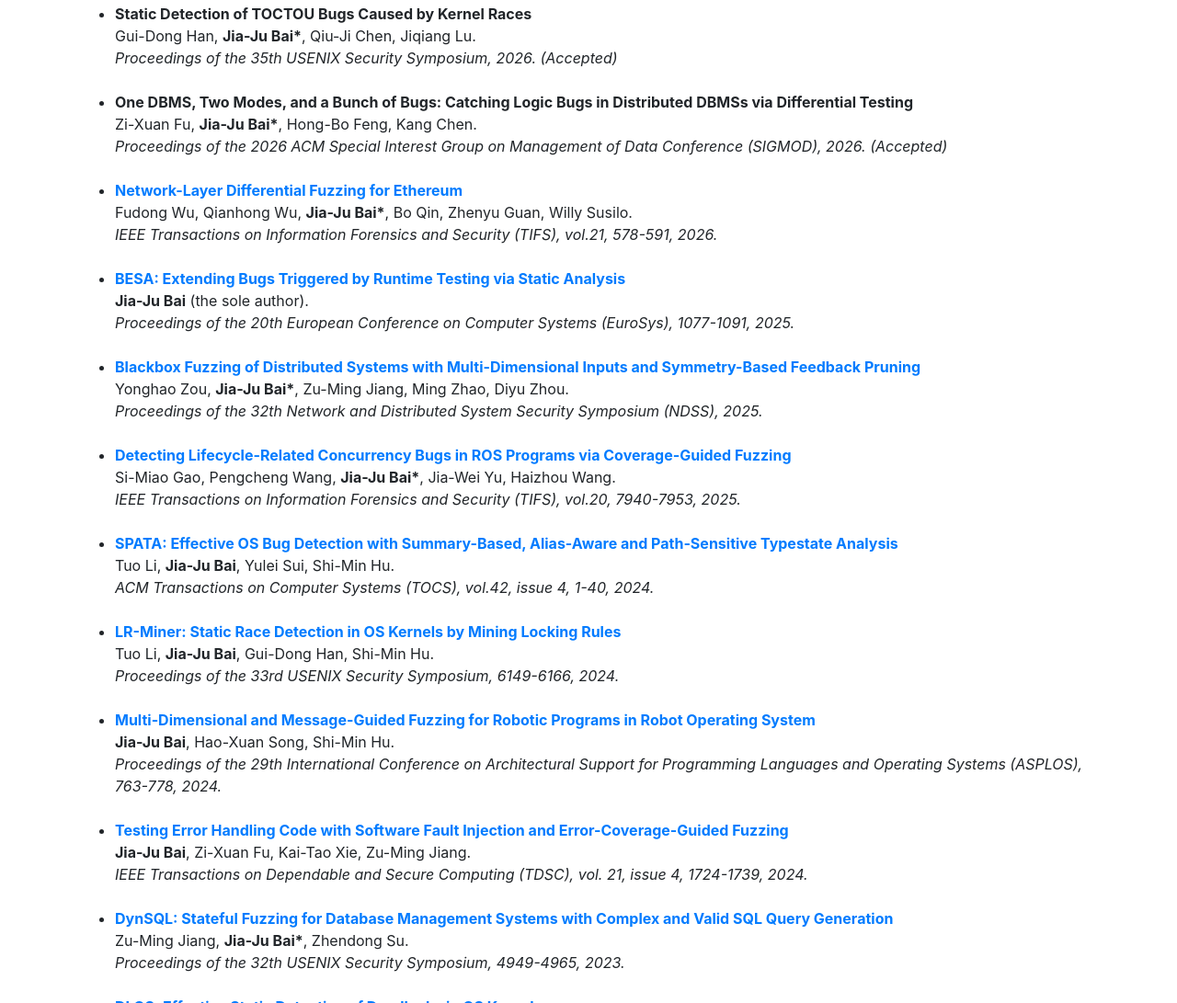
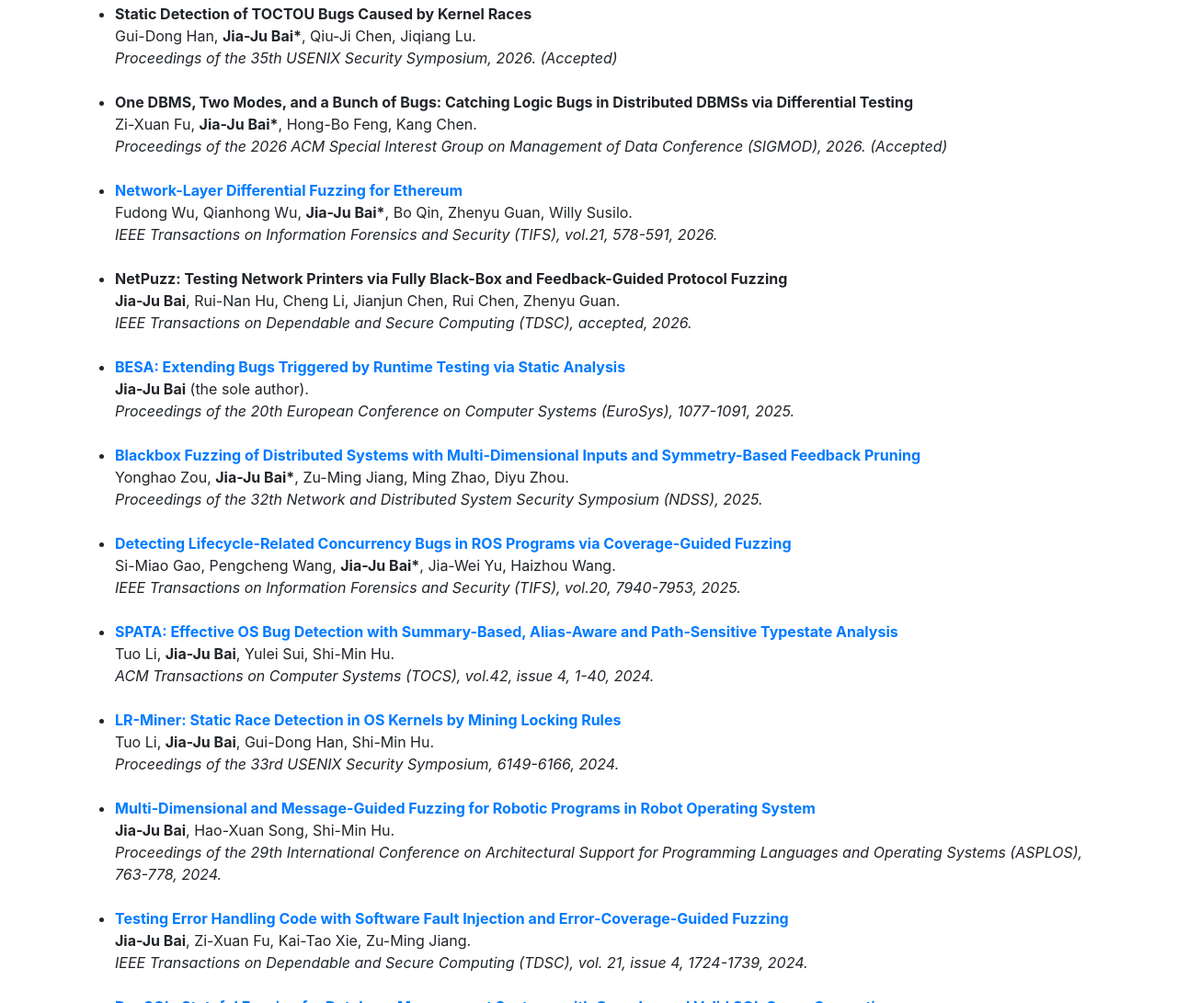
Before and after one commit to baijiaju/baijiaju.github.io, a plain HTML site: page index.html in a window 1280 px wide. Shown: the part 610-1701 px from the top of the page at 92% size. Drawn offline with nearby package versions, Linux system fonts and the light colour scheme.

Commit message:
Update index.html

```diff
--- a/index.html
+++ b/index.html
@@ -66,6 +66,11 @@
 					<b><a href="https://doi.org/10.1109/TIFS.2025.3648565">Network-Layer Differential Fuzzing for Ethereum</a></b><br>
 					Fudong Wu, Qianhong Wu, <b>Jia-Ju Bai*</b>, Bo Qin, Zhenyu Guan, Willy Susilo.<br>
 					<i>IEEE Transactions on Information Forensics and Security (TIFS), vol.21, 578-591, 2026.</i><br><br>
+				</li>
+				<li>
+					<b>NetPuzz: Testing Network Printers via Fully Black-Box and Feedback-Guided Protocol Fuzzing</b><br>
+					<b>Jia-Ju Bai</b>, Rui-Nan Hu, Cheng Li, Jianjun Chen, Rui Chen, Zhenyu Guan.<br>
+					<i>IEEE Transactions on Dependable and Secure Computing (TDSC), accepted, 2026.</i><br><br>
 				</li>
 				<li>
 					<b><a href="https://doi.org/10.1145/3689031.3696089">BESA: Extending Bugs Triggered by Runtime Testing via Static Analysis</a></b><br>
```
